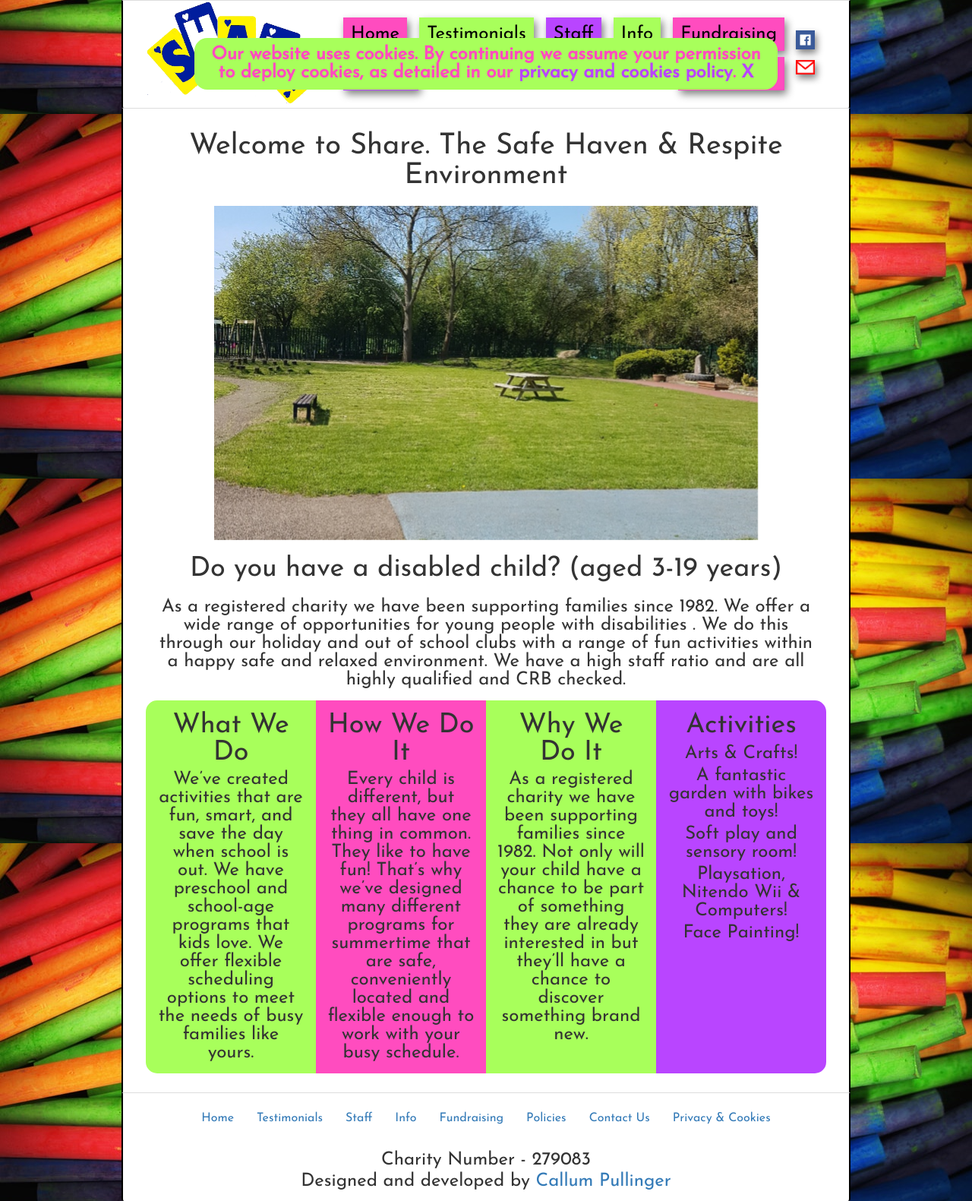
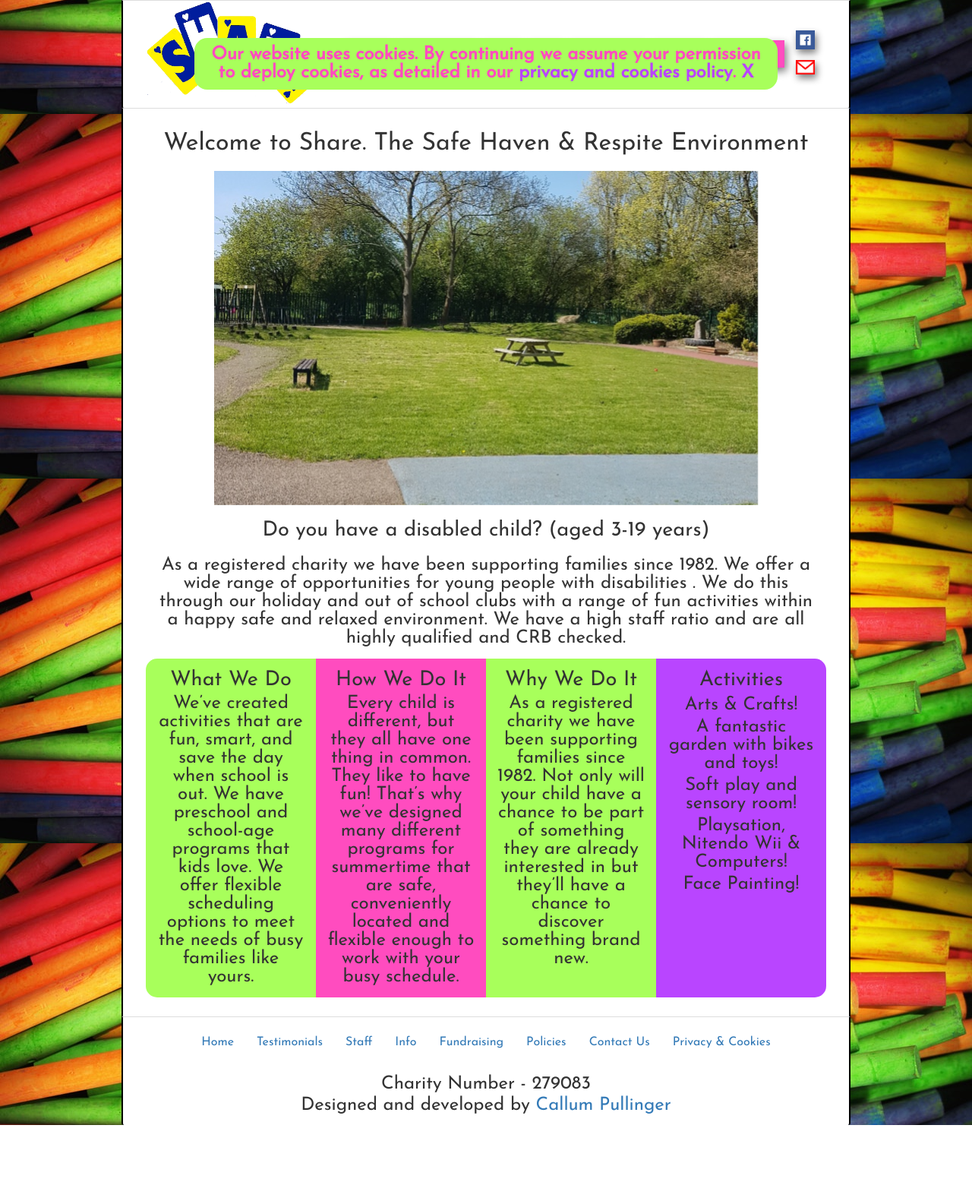
Before and after one commit to callump5/share_django, a Django app: page / in a window 1280 px wide. Shown: the whole page at 76% size. After the commit the page ends 1481 px from the top, so only its background shows below. Run offline with Django 3.2, Linux system fonts and the light colour scheme; data comes from the database, SQL or seed files in the repository; some libraries are stand-ins or nearby versions.

Commit message:
collectstatic

```diff
--- a/static/css/style.css
+++ b/static/css/style.css
@@ -9,17 +9,16 @@
 }
 
 h1 {
-    font-size: 38px;
+    font-size: 2rem;
 }
 
 h2 {
-    font-size: 36px;
+    font-size: 1.7em;
 }
 
 p, li {
-    font-size: 24px;
+    font-size: 1.5em;
 }
-
 /* Variables */
 :root {
     --theme-colour1: #ff4cbf;
@@ -81,7 +80,7 @@
 
 
 
-        #nav-links {
+        #nav-links{
             width: 100%;
         }
 
@@ -91,6 +90,7 @@
             text-align: center;
             margin: 4px 0;
             cursor: pointer;
+            font-size: 16px;
         }
         .nav-btn {
             color: black;
```
Also changed, not shown: 1 other file.
